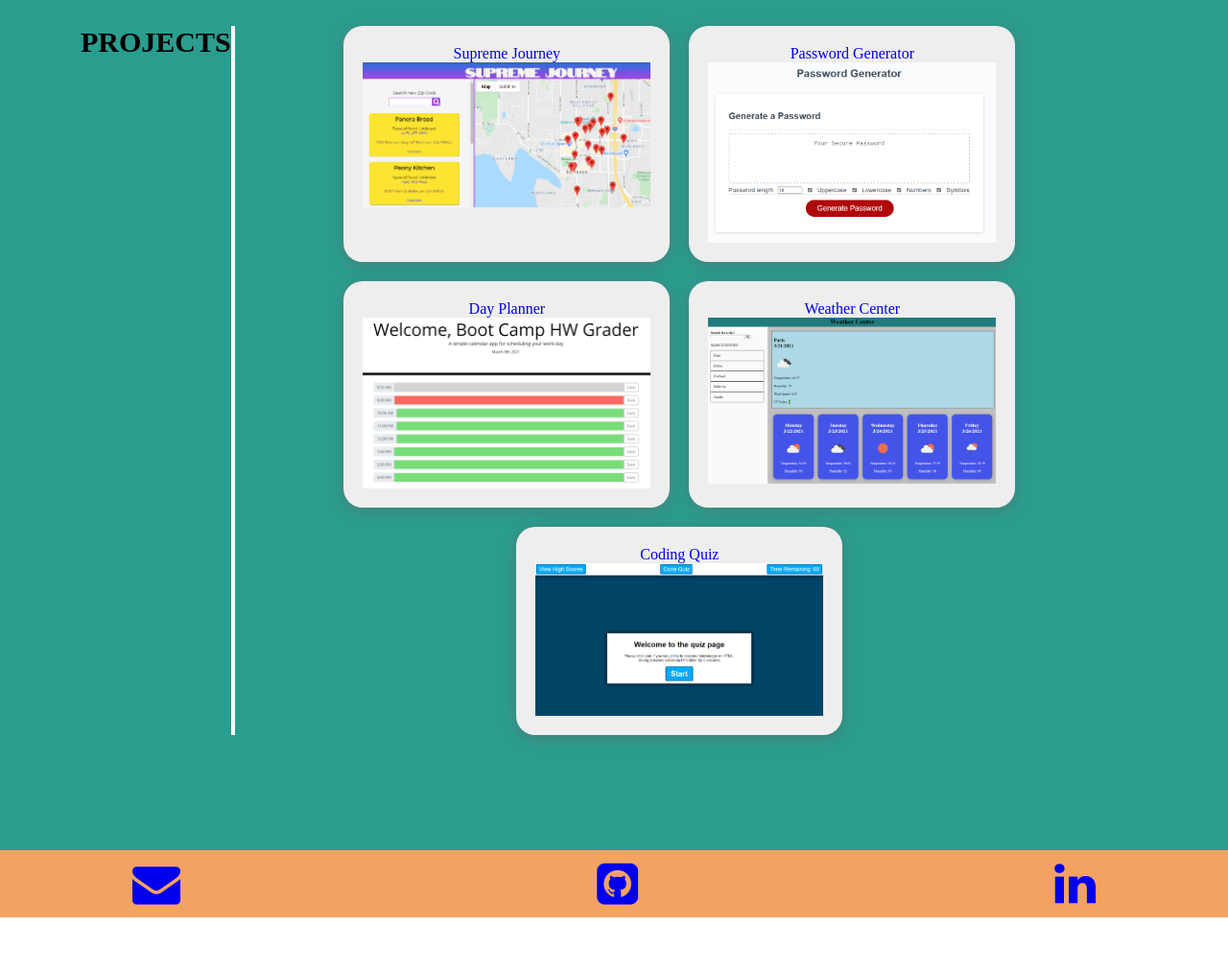
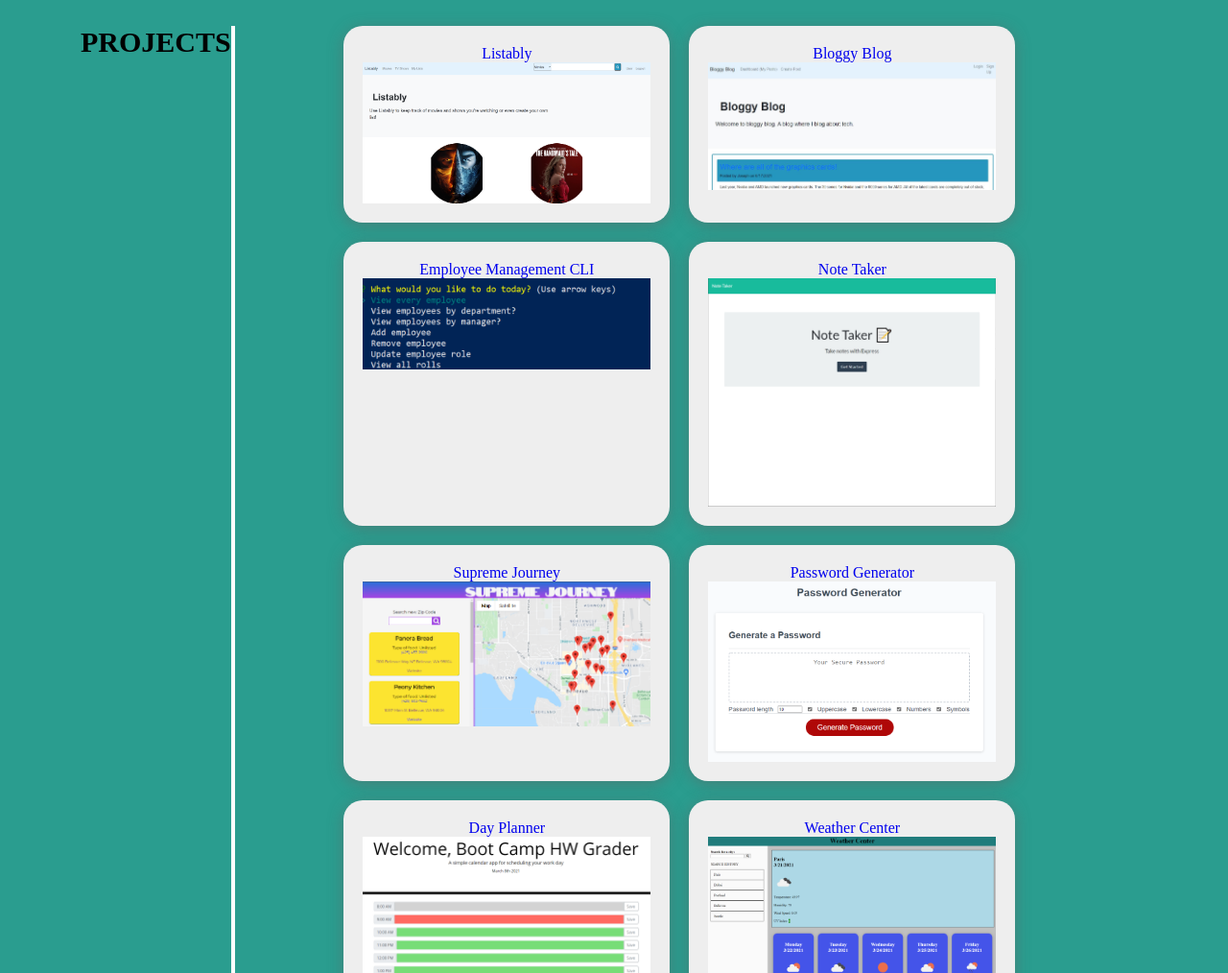
Before and after one commit to JosephCordell/Portfolio, a plain HTML site: page index.html in a window 1280 px wide. Shown: the part 771-1785 px from the top of the page at 96% size. Before the commit the page ends 1727 px from the top, so only its background shows below. Drawn offline with Linux system fonts and the light colour scheme.

Commit message:
Updated Projects

```diff
--- a/index.html
+++ b/index.html
@@ -45,6 +45,22 @@
       <h1 class="containerTitle">PROJECTS</h1>
       <div class='containerContent'>
         <div class='projectCard'>
+          <a href='https://github.com/JosephCordell/Listably'>Listably</a>
+          <a href='https://github.com/JosephCordell/Listably' target='_blank'><img class='projectImage' src="./assets/images/listably-homepage.png" alt="Listably"> </a>
+        </div>
+        <div class='projectCard'>
+          <a href='https://github.com/JosephCordell/BloggyBlog'>Bloggy Blog </a>
+          <a href='https://github.com/JosephCordell/BloggyBlog' target='_blank'><img class='projectImage' src="./assets/images/welcome.jpg" alt="Bloggy Blog"> </a>
+        </div>
+        <div class='projectCard'>
+          <a href='https://github.com/JosephCordell/EmployeeManagement'>Employee Management CLI </a>
+          <a href='https://github.com/JosephCordell/EmployeeManagement' target='_blank'><img class='projectImage' src="./assets/images/choices.png" alt="Employee Management CLI"> </a>
+        </div>
+        <div class='projectCard'>
+          <a href='https://github.com/JosephCordell/NoteTaker'>Note Taker</a>
+          <a href='https://github.com/JosephCordell/NoteTaker' target='_blank'><img class='projectImage' src="./assets/images/noteTaker.jpg" alt="Note Taker"> </a>
+        </div>
+        <div class='projectCard'>
           <a href='https://github.com/JosephCordell/supreme-journey'>Supreme Journey </a>
           <a href='https://github.com/JosephCordell/supreme-journey' target='_blank'><img class='projectImage' src="./assets/images/search_results.png" alt="Supreme Journey"> </a>
         </div>
```
Also changed, not shown: assets/images/TeamGenerator.png (added), assets/images/choices.png (added), assets/images/listably-homepage.png (added), assets/images/noteTaker.jpg (added), assets/images/welcome.jpg (added).
